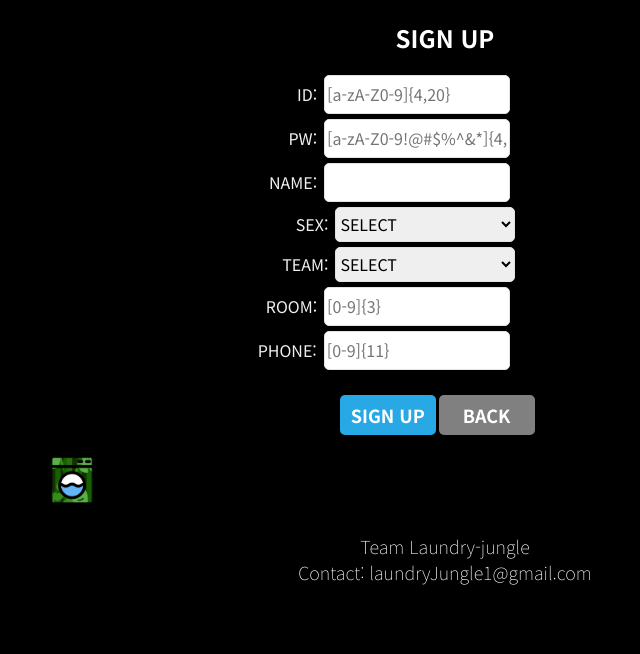
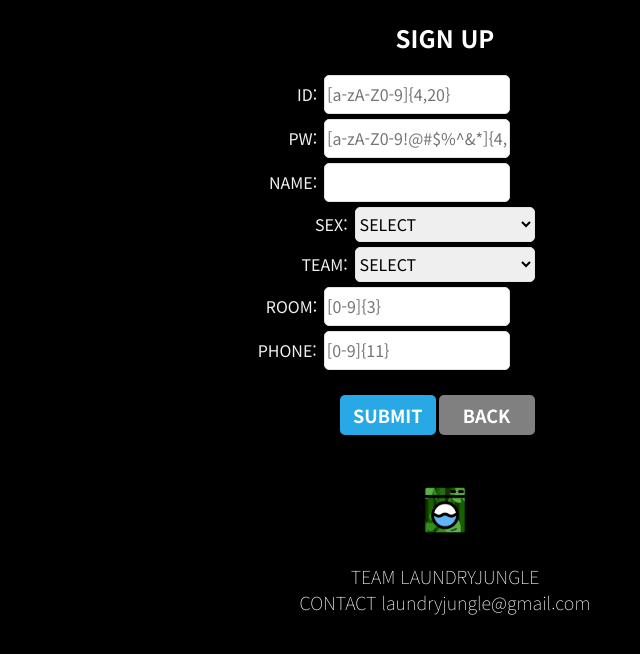
Before and after one commit to sententi-a/laundry-jungle, a Flask app: page /signup in a window 1280 px wide. Shown: the part 80-734 px from the top of the page, without its empty margins (195-835 px from the left). Run offline with Flask 2, Linux system fonts and the light colour scheme.

Commit message:
update ver 1.2

```diff
--- a/app.py
+++ b/app.py
@@ -102,7 +102,7 @@ def signin():
         # id/pw 입력, 패스워드 일치 여부 확인
         if user_id and password and user and user["password"] == password:
             session["user_id"] = user_id
-            flash("로그인 성공")
+            flash("Welcome to laundry jungle!")
             return redirect("/main")
         else:
             flash("아이디나 비밀번호를 확인하세요")
@@ -153,8 +153,9 @@ def signup():
             return render_template("signup.html")
         else:
             db.users.insert_one(user)
-            flash("회원가입 성공")
-            return redirect("/signin")
+            session["user_id"] = user_id
+            flash("Wash and Survive")
+            return redirect("/main")
 
 
 @app.route("/main")
--- a/templates/base.html
+++ b/templates/base.html
@@ -23,6 +23,7 @@
     <!--Local JS -->
     <script type="text/javascript" src="{{ url_for('static', filename='main_script.js') }}"></script>
     <title>런드리정글|{% block title %}{% endblock %}</title>
+    <link rel="icon" href="{{url_for('static', filename='lj_logo.png')}}">
     <script>
 
     </script>
@@ -40,8 +41,8 @@
         <div class='header'>
             <img style="width:50px; height: 50px; margin-top: 30px;" src="{{url_for('static', filename='lj_logo.png')}}"
                 alt="logo">
-            <p style="color: white; font-size:1.8rem; font-weight: 200;">Team Laundry-jungle
-                <br>Contact: laundryJungle1@gmail.com
+            <p style="color: white; font-size:1.8rem; font-weight: 200;">TEAM LAUNDRYJUNGLE
+                <br>CONTACT laundryjungle@gmail.com
             </p>
         </div>
         {% block modal %}{% endblock %}
--- a/templates/main.html
+++ b/templates/main.html
@@ -3,7 +3,7 @@
 {% block title %}사용하기{% endblock %}
 
 {% block upper %}
-<span style="color:white; margin-left: 44px;">Survive, {{user["user_id"]}}</span>
+<span style="color:white; margin-left: 44px;">Good luck, {{user["user_id"]}}</span>
 <a style="float: right;" href="/logout"><img style="height:22px;"
         src="{{url_for('static', filename='logout.png')}}"></a>
 <hr>
--- a/templates/signin.html
+++ b/templates/signin.html
@@ -11,7 +11,7 @@
 				</div>
 				<div><input id="pw-input" type="password" name="password" placeholder="PASSWORD" /></div>
 			</div>
-			<div><button class="signin-btn" type="submit">SIGN IN</button></div>
+			<div><button class="signin-btn" type="submit">ENTER</button></div>
 		</form>
 	</div>
 
--- a/templates/signup.html
+++ b/templates/signup.html
@@ -3,7 +3,8 @@
 {% block content %}
 <h2 style="color: white; font-size:2.4rem;">SIGN UP</h2>
 <div class="signup-wrapper">
-    <form style="height: 40vh; min-height:350px; width: 30vw; min-width: 340px" action="/signup" method="POST">
+    <form style="height: 40vh; min-height:380px; width: 30vw; min-width: 340px; max-width: 550px;" action="/signup"
+        method="POST">
         <div id="signup-box"><label id="label-box" for="ID:">ID:<input id="singnup-input"
                     placeholder="[a-zA-Z0-9]{4,20}" type="text" name="user_id" /></label></div>
         <div id="signup-box"><label id="label-box" for="PW:">PW:<input id="singnup-input"
@@ -12,7 +13,7 @@
         <div id="signup-box"><label id="label-box" for="NAME:">NAME:<input id="singnup-input" type="text"
                     name="username" /></label>
         </div>
-        <div id="signup-box" style="margin-right: 15%;">
+        <div id="signup-box">
             <label id="label-box" for="SEX:">
                 SEX:<select id="singnup-input" style="width: 70%;" name="sex">
                     <option value="">SELECT</option>
@@ -21,7 +22,7 @@
                 </select>
             </label>
         </div>
-        <div id="signup-box" style="margin-right: 15%;">
+        <div id="signup-box">
             <label id="label-box" for="TEAM:">
                 TEAM:<select id="singnup-input" style="width: 70%;" name="team">
                     <option value="">SELECT</option>
@@ -35,7 +36,7 @@
         <div id="signup-box"><label id="label-box" for="PHONE:">PHONE:<input id="singnup-input" type="text" name="phone"
                     placeholder="[0-9]{11}" /></label></div>
         <div id="signup-box">
-            <button id="signup-button" type="submit">SIGN UP</button>
+            <button id="signup-button" type="submit">SUBMIT</button>
             <a href="/"><button id="signup-button" style="background-color:grey" type="button">BACK</button></a>
         </div>
     </form>
```
